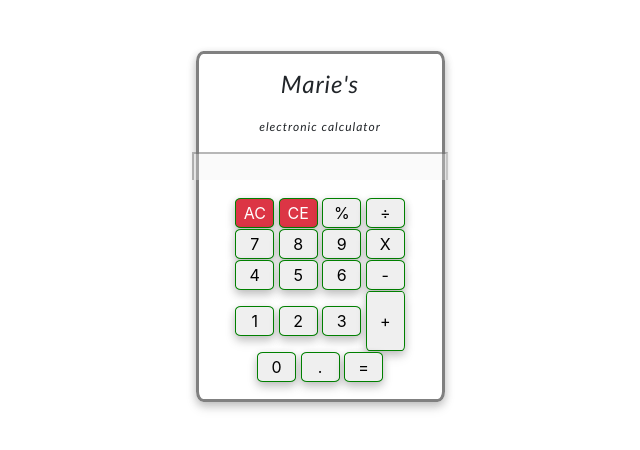
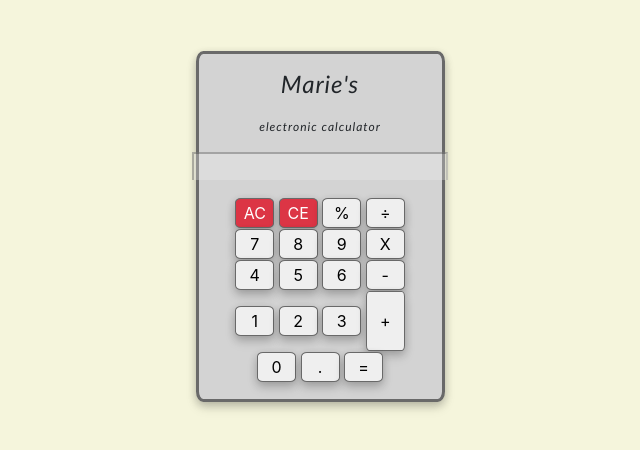
Before and after one commit to marie-phu-qui/calculator, a plain HTML site: page index.html in a window 1280 px wide. Shown: the whole page, without its empty margins (320-960 px from the left). Drawn offline with nearby package versions, Linux system fonts and the light colour scheme.

Commit message:
styling page colors

```diff
--- a/styles/main.css
+++ b/styles/main.css
@@ -8,13 +8,14 @@
 
   body, html {
     width: 100%;
-    background-color:white;
+    background-color:beige;
   }
 
 .calculator {
     height: 351px;
     width: 249px;
-    border : solid 3px grey;
+    background-color:lightgrey;
+    border : solid 3px dimgrey;
     display: block;
     text-align: center;
     margin-top: 51px;
@@ -41,7 +42,7 @@
 .row button {
     width: 39px;
     height: 30px;
-    border: 1px solid green;
+    border: 1px solid dimgrey;
     margin-bottom :1px;
     border-radius: 15%;
     box-shadow: 0 3px 9px 0 rgba(0,0,0,0.2), 0 6px 12px 0 rgba(0,0,0,0.10);
```
